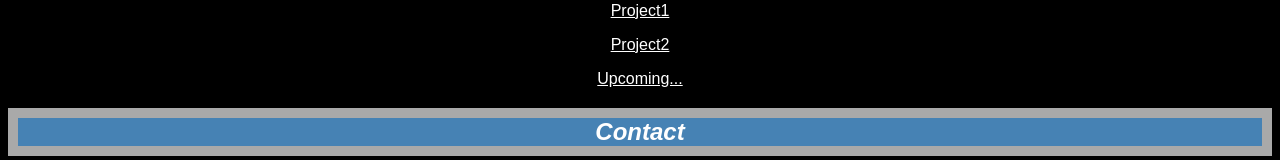
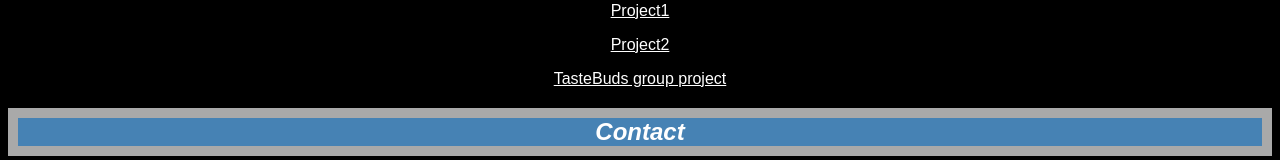
Before and after one commit to subie23/project2, a plain HTML site: page index.html in a window 1280 px wide. Shown: the part 717-877 px from the top of the page. Drawn offline with Linux system fonts and the light colour scheme.

Commit message:
add tastebuds project

```diff
--- a/index.html
+++ b/index.html
@@ -47,7 +47,7 @@
       <p>Some of my projects:</p>
       <p><a href="https://subie23.github.io/project1/">Project1</a></p>
       <p><a href="https://subie23.github.io/project2/">Project2</a></p>
-      <p><a href="Upcoming">Upcoming...</a></p>
+      <p><a href="https://nicolas-kelly.github.io/TasteBuds/">TasteBuds group project</a></p>
 
     </section>
 
```
